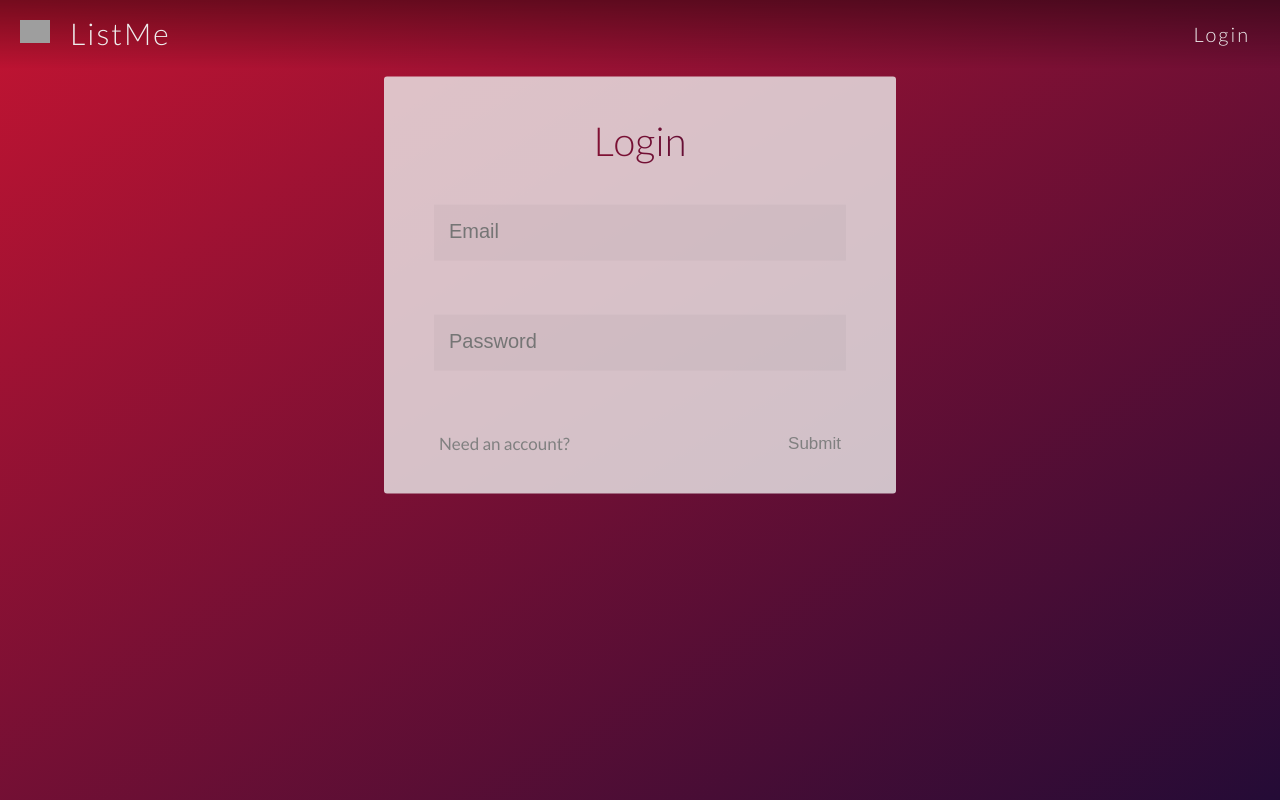
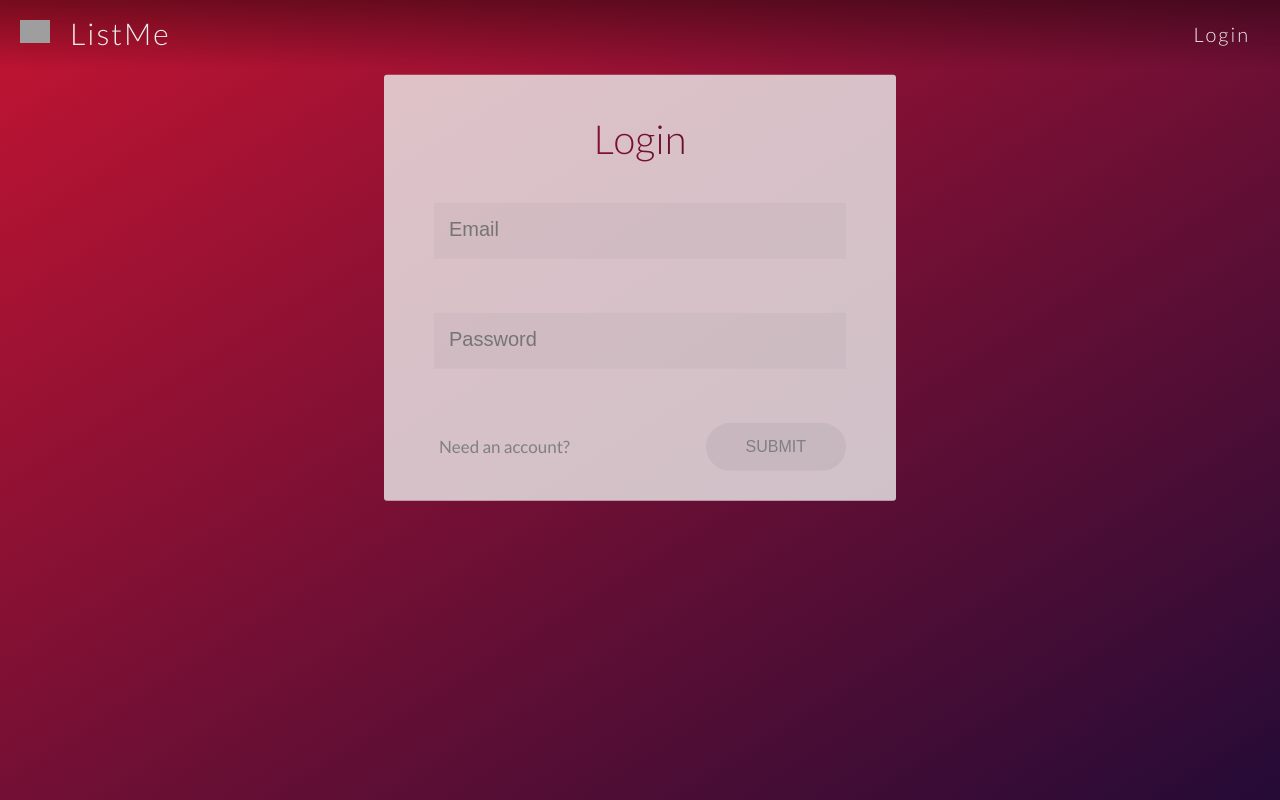
Before and after one commit to nishantshahuci/react-list-me, a React (Create React App) app: page / in a window 1280 px wide. Built offline with nearby package versions, Linux system fonts and the light colour scheme; grey boxes are pictures that could not be loaded.

Commit message:
Updated styling for Login buttons

```diff
--- a/src/components/Login/Login.js
+++ b/src/components/Login/Login.js
@@ -24,10 +24,10 @@ const Login = () => {
           <div className="login__form-label">Password</div>
         </div>
         <div className="login__links">
-          <a className="login__link" href="">
+          <a className="login__links--register" href="">
             Need an account?
           </a>
-          <button className="login__link" type="submit">
+          <button className="login__links--submit" type="submit">
             Submit
           </button>
         </div>
--- a/src/components/Login/_login.scss
+++ b/src/components/Login/_login.scss
@@ -80,9 +80,8 @@
     display: flex;
     justify-content: space-between;
     align-items: center;
-  }
 
-  &__link {
+    &--register {
       &,
       &:link,
       &:visited {
@@ -125,4 +124,59 @@
         width: 100%;
       }
     }
+
+    &--submit {
+      &,
+      &:link,
+      &:visited {
+        outline: none;
+        text-decoration: none;
+        font-size: 1.6rem;
+        font-weight: 300;
+        text-transform: uppercase;
+        color: $color-grey;
+        display: inline-block;
+        background-color: rgba(#000, 0.05);
+        padding: 1.5rem 4rem;
+        border: none;
+        border-radius: 10rem;
+        position: relative;
+        transition: all 0.2s;
       }
+
+      &:before {
+        position: absolute;
+        top: 0;
+        right: 0;
+        bottom: 0;
+        left: 0;
+        z-index: -1;
+        border-radius: 10rem;
+        background-image: linear-gradient(
+          to right,
+          $color-primary,
+          $color-secondary
+        );
+        content: '';
+        visibility: hidden;
+        opacity: 0;
+        transition: all 0.2s;
+      }
+
+      &:hover {
+        color: $color-grey-lighter;
+        box-shadow: 0 1rem 3rem rgba($color-black, 0.3);
+      }
+
+      &:hover::before {
+        visibility: visible;
+        opacity: 1;
+      }
+
+      &:active,
+      &:focus {
+        box-shadow: 0 0.5rem 1.5rem rgba($color-black, 0.3);
+      }
+    }
+  }
+}
```
Lines whose indentation alone changed are shown as unchanged.
